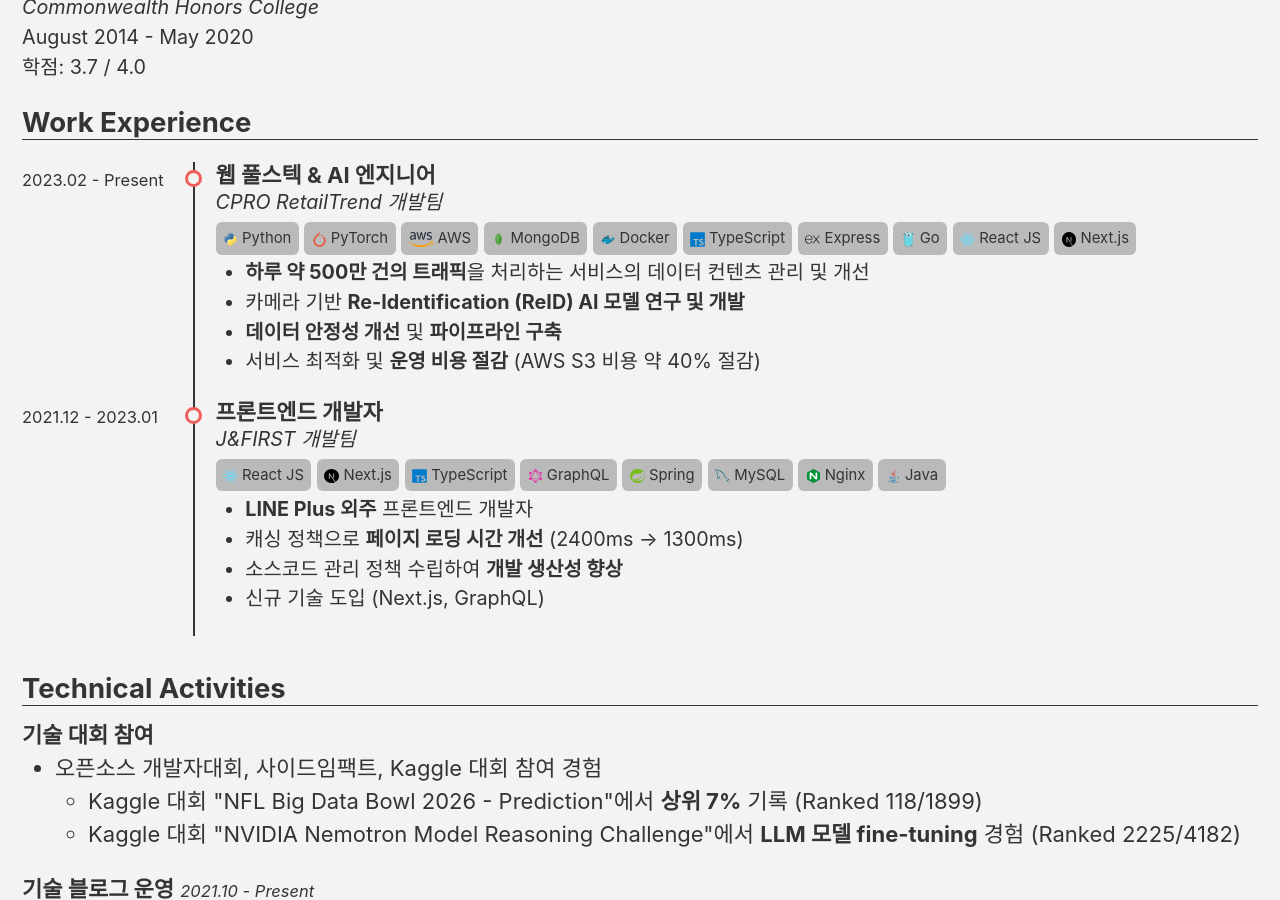
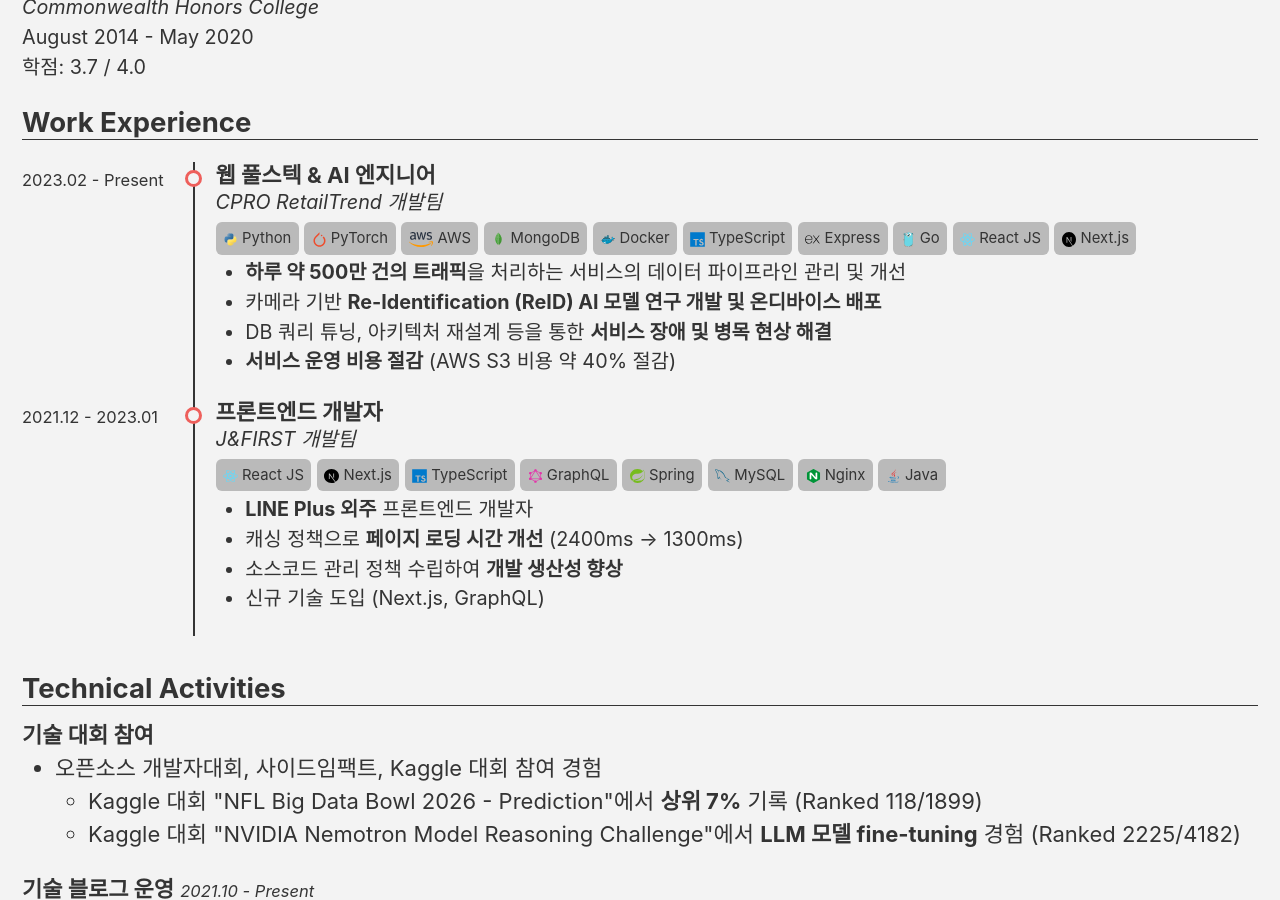
Before and after one commit to juhonamnam/juhonamnam.github.io, a Jekyll site: the page built from resume/index.html, in a window 1280 px wide and 900 px high, scrolled down 931 px. Built offline with Jekyll 4.4.1, drawn with Linux system fonts in a browser that asks for light colours; cached includes are drawn as plain includes.

Commit message:
Update work experience descriptions in YAML file

```diff
--- a/_data/about-me/work-experience.yml
+++ b/_data/about-me/work-experience.yml
@@ -21,14 +21,14 @@ data:
     brief_description:
       - type: list
         inner:
-          - ko: "<b>하루 약 500만 건의 트래픽</b>을 처리하는 서비스의 데이터 컨텐츠 관리 및 개선"
-            en: "Data content management and improvement of a service that handles approximately 5 million traffic per day"
-          - ko: "카메라 기반 <b>Re-Identification (ReID) AI 모델 연구 및 개발</b>"
-            en: "Camera-based Re-Identification (ReID) AI Model Research and Development"
-          - ko: "<b>데이터 안정성 개선</b> 및 <b>파이프라인 구축</b>"
-            en: "Data Reliability Improvement and Pipeline Construction"
-          - ko: "서비스 최적화 및 <b>운영 비용 절감</b> (AWS S3 비용 약 40% 절감)"
-            en: "Service Optimization and Cost Reduction"
+          - ko: "<b>하루 약 500만 건의 트래픽</b>을 처리하는 서비스의 데이터 파이프라인 관리 및 개선"
+            en: "Data pipeline management and improvement of a service that handles approximately 5 million traffic per day"
+          - ko: "카메라 기반 <b>Re-Identification (ReID) AI 모델 연구 개발 및 온디바이스 배포</b>"
+            en: "Camera-based Re-Identification (ReID) AI Model Research, Development and on-device deployment"
+          - ko: "DB 쿼리 튜닝, 아키텍처 재설계 등을 통한 <b>서비스 장애 및 병목 현상 해결</b>"
+            en: "Resolved service outages and bottlenecks through query optimization and architectural redesign"
+          - ko: "<b>서비스 운영 비용 절감</b> (AWS S3 비용 약 40% 절감)"
+            en: "Service Cost Reduction"
     description:
       - type: paragraph
         inner:
@@ -64,7 +64,7 @@ data:
             en: "Building systems for data collection, labeling, and training"
           - ko: "Benchmark, AUC Curve, mAP, cluster analysis, GradCAM 등 다양한 <b>모델 성능 평가 지표</b>를 활용한 모델 성능 분석"
             en: "Analyze model performance using various model performance evaluation metrics such as Benchmark, AUC Curve, mAP, cluster analysis, GradCAM"
-          - ko: "카메라 내부의 GPU 기반 임베디드/엣지 환경에서 동작하도록 <b>AI 모델을 포팅</b>"
+          - ko: "카메라 내부의 GPU 기반 임베디드/엣지 환경에서 동작하도록 <b>AI 모델 온디바이스 포팅</b>"
             en: "Porting AI models to run in GPU-based embedded/edge environments inside cameras"
 
       - type: paragraph
@@ -96,12 +96,10 @@ data:
         inner:
           - ko: "팀 내 첫 <b>자체 AI 모델 개발 프로젝트 전담</b>"
             en: "Led the company’s first in-house AI model development project"
-          - ko: "다양한 영역의 데이터 비일치 문제를 <b>데이터 구조 개선</b>을 통해 해결"
-            en: "Resolved various data inconsistencies through data structure improvements"
-          - ko: "DB 쿼리 최적화 및 애플리케이션 성능 최적화를 통해 <b>병목 현상 해결</b>"
-            en: "Resolved bottlenecks through database query optimization and application performance tuning"
-          - ko: "서비스 확장에 따른 AWS S3 스토리지 비용 증가 문제를 정책 개선을 통해 <b>약 40% 절감</b>"
-            en: "Reduced AWS S3 storage costs by approximately 40% through policy improvements in response to service expansion"
+          - ko: "DB 쿼리 튜닝, 아키텍처 재설계 등을 통한 <b>서비스 장애 및 병목 현상 해결</b>"
+            en: "Resolved service outages and bottlenecks through query optimization and architectural redesign"
+          - ko: "<b>서비스 운영 비용 절감</b> (AWS S3 비용 약 40% 절감)"
+            en: "Service Cost Reduction"
 
   - period: "2021.12 - 2023.01"
     company: "J&FIRST"
```
